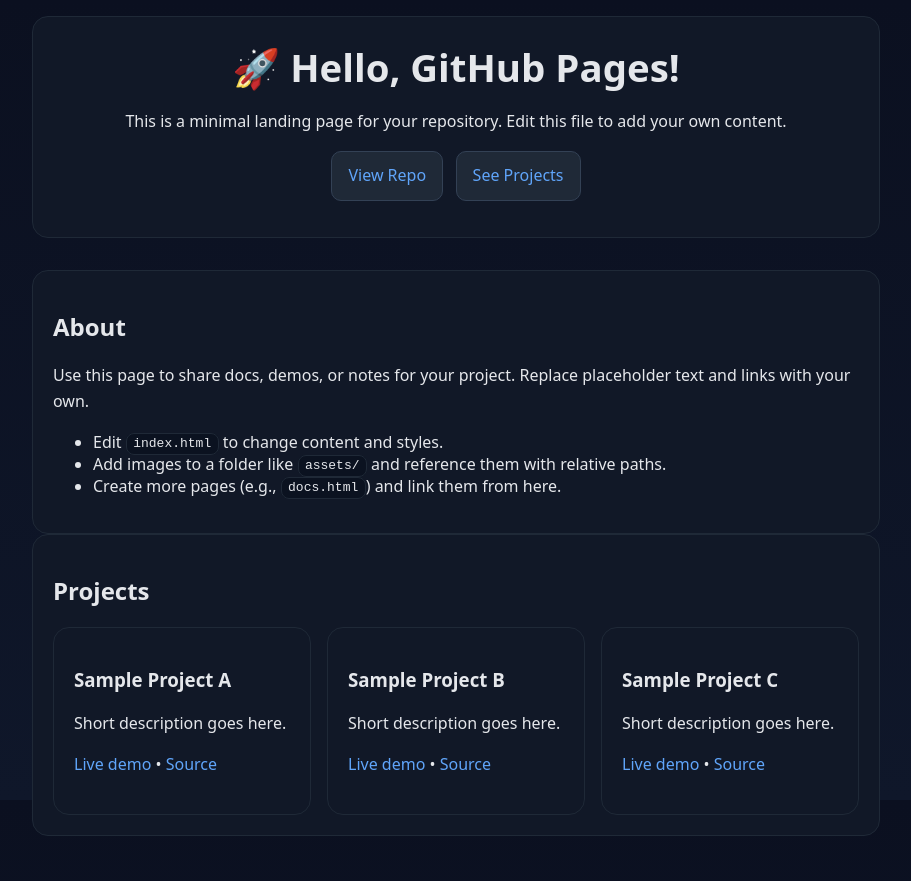
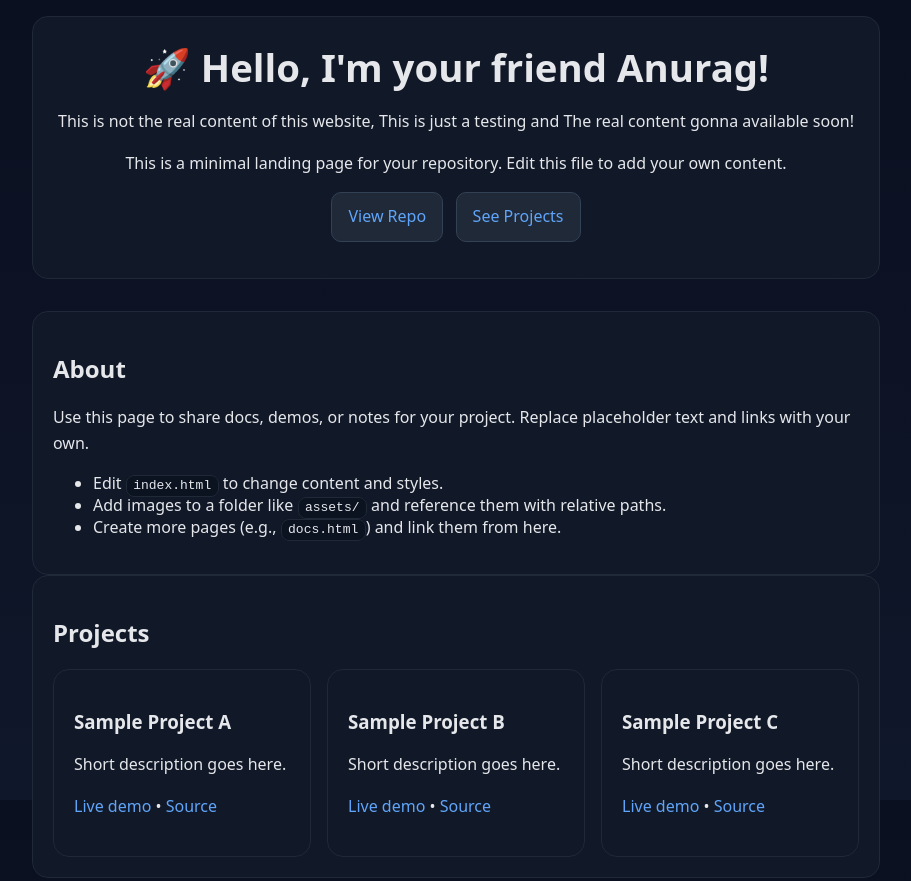
Before and after one commit to anur8591/AssignCost, a plain HTML site: page index.html in a window 1280 px wide. Shown: the top 881 px of the page, without its empty margins (184-1095 px from the left). Drawn offline with Linux system fonts and the light colour scheme.

Commit message:
Update index.html

```diff
--- a/index.html
+++ b/index.html
@@ -28,7 +28,8 @@
 <body>
   <header class="container">
     <div class="card">
-      <h1>🚀 Hello, GitHub Pages!</h1>
+      <h1>🚀 Hello, I'm your friend Anurag!</h1>
+      <p>This is not the real content of this website, This is just a testing and The real content gonna available soon!</p>
       <p>This is a minimal landing page for your repository. Edit this file to add your own content.</p>
       <p>
         <a class="btn" href="https://github.com/YOUR_USERNAME/YOUR_REPO" target="_blank" rel="noopener">View Repo</a>
```
